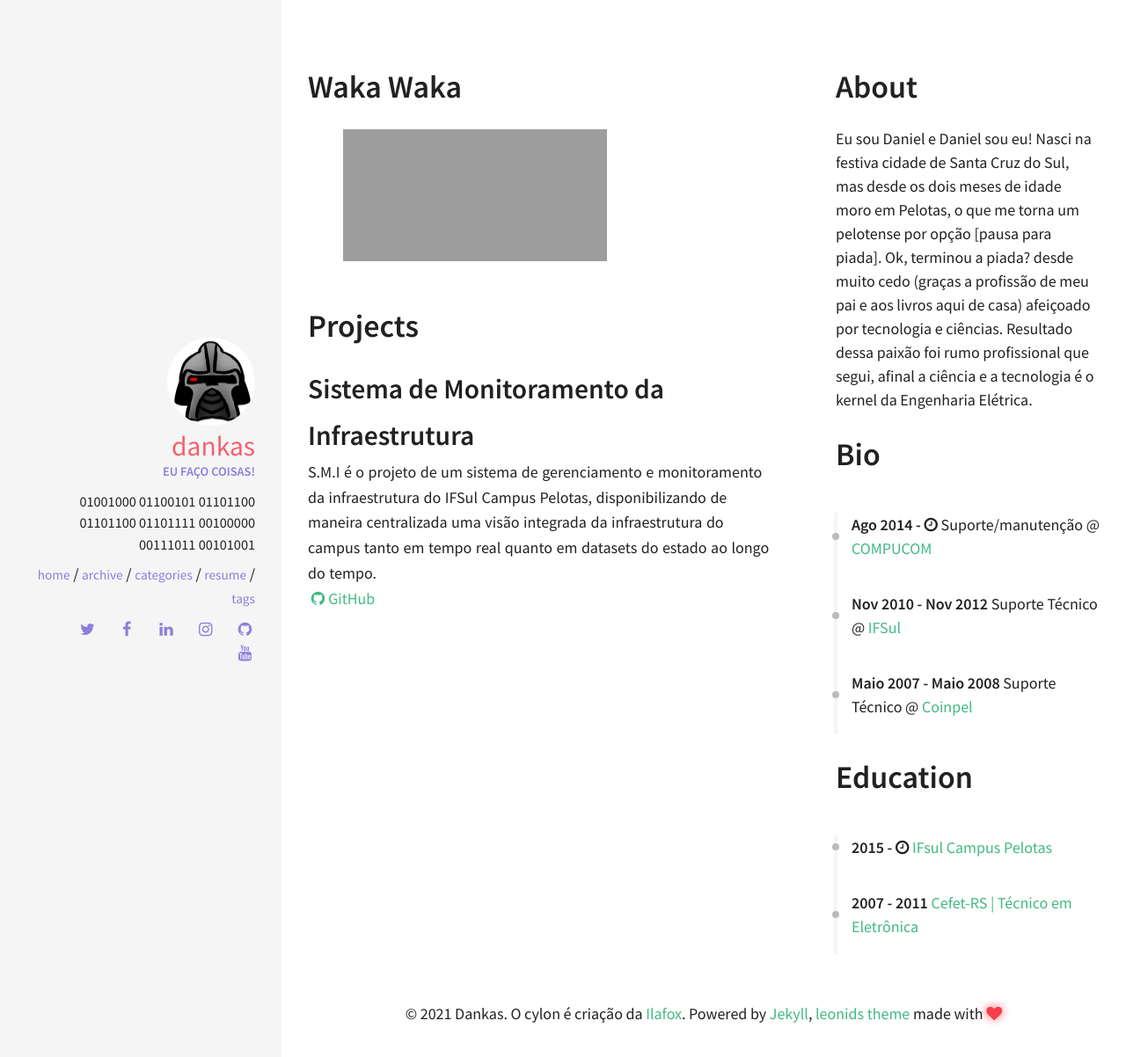
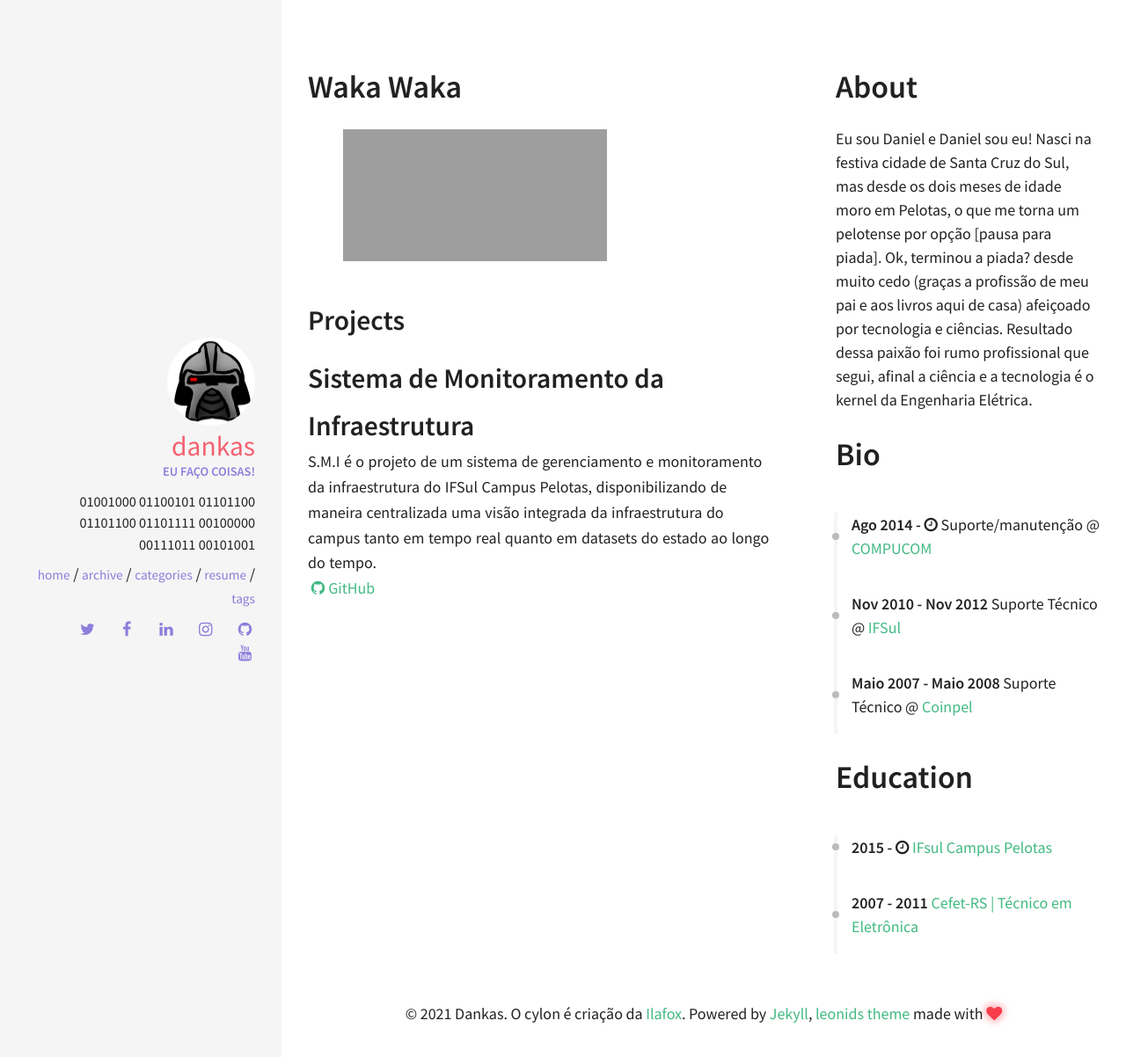
Before and after one commit to dankas/dankas.github.io, a Jekyll site: the page built from resume.html, in a window 1280 px wide. Shown: the top 1202 px of the page at 88% size. Built offline with Jekyll 4.4.1, drawn with Linux system fonts in a browser that asks for light colours; nearby versions of some CDN libraries; grey boxes are pictures that could not be loaded.

Commit message:
projetos

```diff
--- a/_includes/sections/projects.html
+++ b/_includes/sections/projects.html
@@ -1,4 +1,4 @@
-<h1><span data-i18n="skills.my_skills">Projects</span></h1>
+<h2><span data-i18n="skills.my_skills">Projects</span></h2>
 <script src="https://cdnjs.cloudflare.com/ajax/libs/Chart.js/2.6.0/Chart.min.js"></script>
 {% for project in site.data.index.projects %}
     <div class="row">
```
